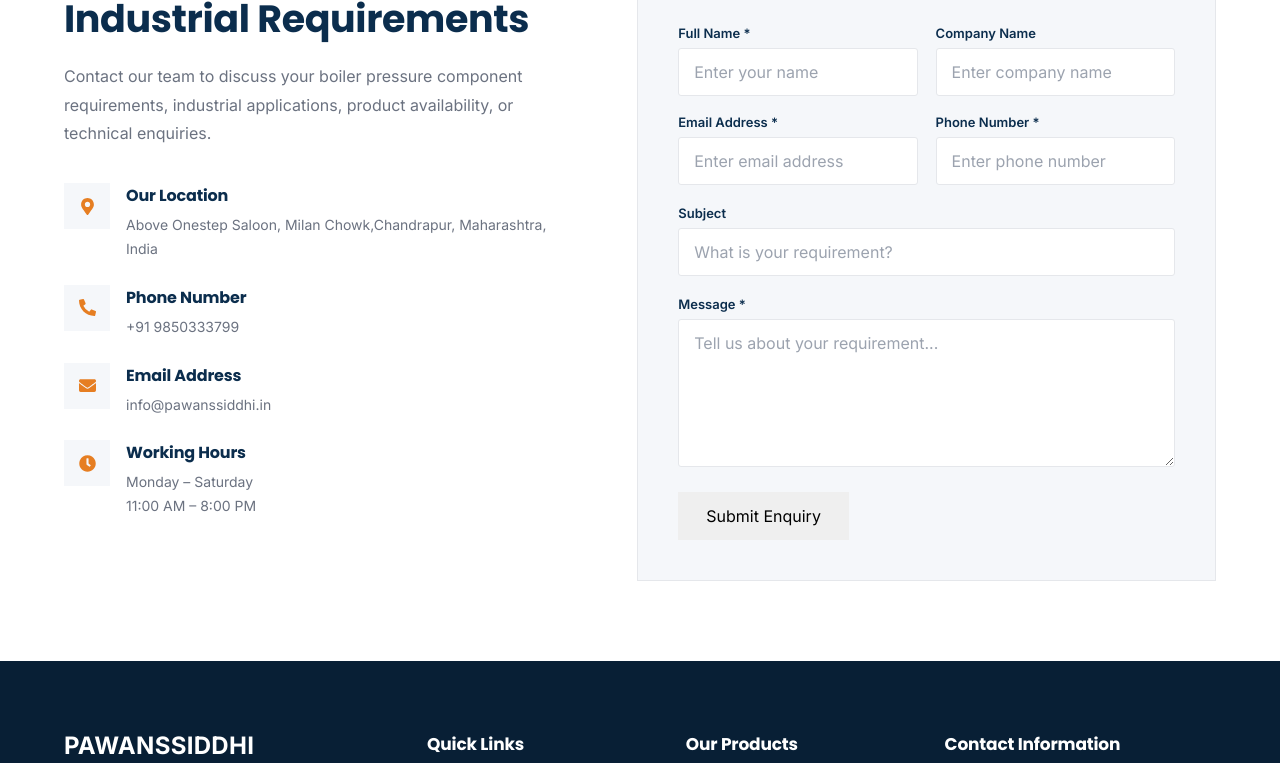
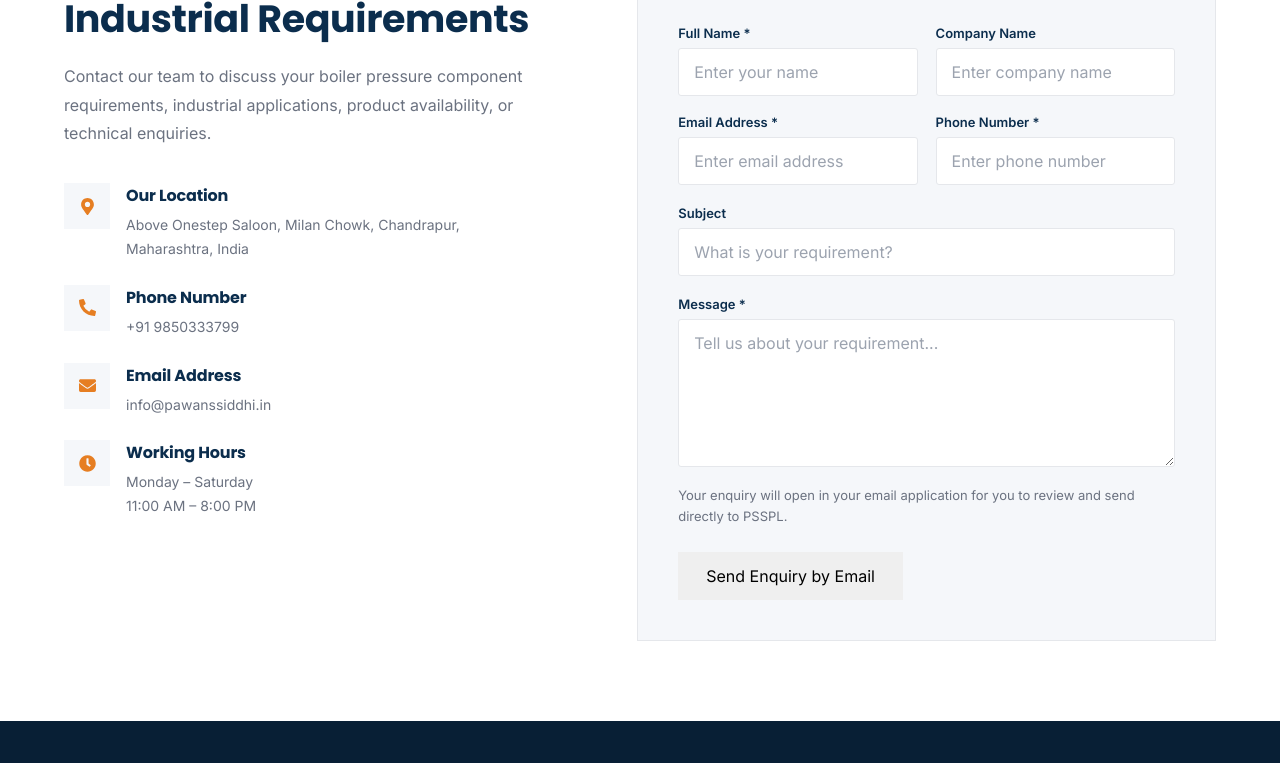
Before and after one commit to zankar21/New_psspl_website, a React (Vite) app: page /contact in a window 1280 px wide. Shown: the part 558-1321 px from the top of the page. Built offline with nearby package versions, Linux system fonts and the light colour scheme.

Commit message:
improve contact enquiry email flow

```diff
--- a/src/pages/Contact.jsx
+++ b/src/pages/Contact.jsx
@@ -84,7 +84,24 @@ function Contact() {
     event.preventDefault();
 
     setErrors({});
-    setFormMessage("unavailable");
+    setFormMessage("");
+
+    const subject = formData.subject.trim() || "Industrial Enquiry";
+    const body = [
+      `Name: ${formData.name}`,
+      `Company: ${formData.company || "Not provided"}`,
+      `Email: ${formData.email}`,
+      `Phone: ${formData.phone}`,
+      "",
+      "Requirement:",
+      formData.message
+    ].join("\n");
+
+    const mailtoLink =
+      `mailto:info@pawanssiddhi.in?subject=${encodeURIComponent(subject)}` +
+      `&body=${encodeURIComponent(body)}`;
+
+    window.location.href = mailtoLink;
 
   }
 
@@ -136,7 +153,7 @@ function Contact() {
                   <h4>Our Location</h4>
 
                   <p>
-                    Above Onestep Saloon, Milan Chowk,Chandrapur, Maharashtra, India
+                    Above Onestep Saloon, Milan Chowk, Chandrapur, Maharashtra, India
                   </p>
                 </div>
 
@@ -208,7 +225,7 @@ function Contact() {
             <h2>Send Us an Enquiry</h2>
 
 
-            {formMessage && (
+            {formMessage === "validation" && (
 
               <div
                 className="form-message"
@@ -216,16 +233,7 @@ function Contact() {
                 aria-live="polite"
               >
 
-                {formMessage === "validation" ? (
-                  "Please correct the highlighted fields and try again."
-                ) : (
-                  <>
-                    Online enquiry submission is not available yet. Please{" "}
-                    <a href="tel:+919850333799">call us</a> or{" "}
-                    <a href="mailto:info@pawanssiddhi.in">email us</a> instead.
-                  </>
-                )}
-
+                Please correct the highlighted fields and try again.
               </div>
 
             )}
@@ -388,12 +396,18 @@ function Contact() {
               </div>
 
 
+              <p className="form-submit-note">
+                Your enquiry will open in your email application for you to review
+                and send directly to PSSPL.
+              </p>
+
+
               <button
                 type="submit"
                 className="btn-primary submit-button"
               >
 
-                Submit Enquiry
+                Send Enquiry by Email
 
               </button>
 
--- a/src/styles/contact.css
+++ b/src/styles/contact.css
@@ -206,6 +206,13 @@
 
 }
 
+.form-submit-note {
+  color: var(--gray);
+  font-size: 13px;
+  line-height: 1.6;
+  margin-top: -2px;
+}
+
 .form-message a {
   color: inherit;
   font-weight: 700;
```
